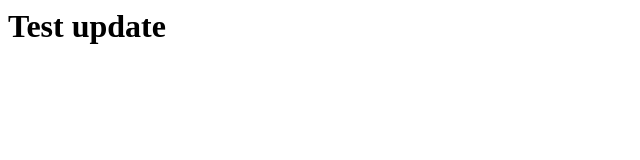
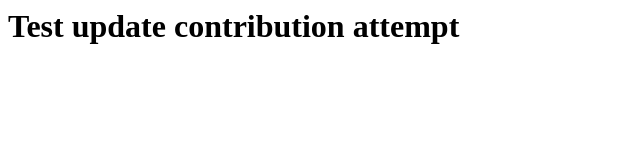
Before and after one commit to jonathangarner/tester, a plain HTML site: page index.html in a window 1280 px wide. Shown: the whole page, without its empty margins (0-640 px from the left). Drawn offline with Linux system fonts and the light colour scheme.

Commit message:
Attempt to get a contribution showing on github

```diff
--- a/index.html
+++ b/index.html
@@ -1,6 +1,6 @@
 <html>
     <head></head>
     <body>
-        <h1>Test update</h1>
+        <h1>Test update contribution attempt</h1>
     </body>
 </html>
```
